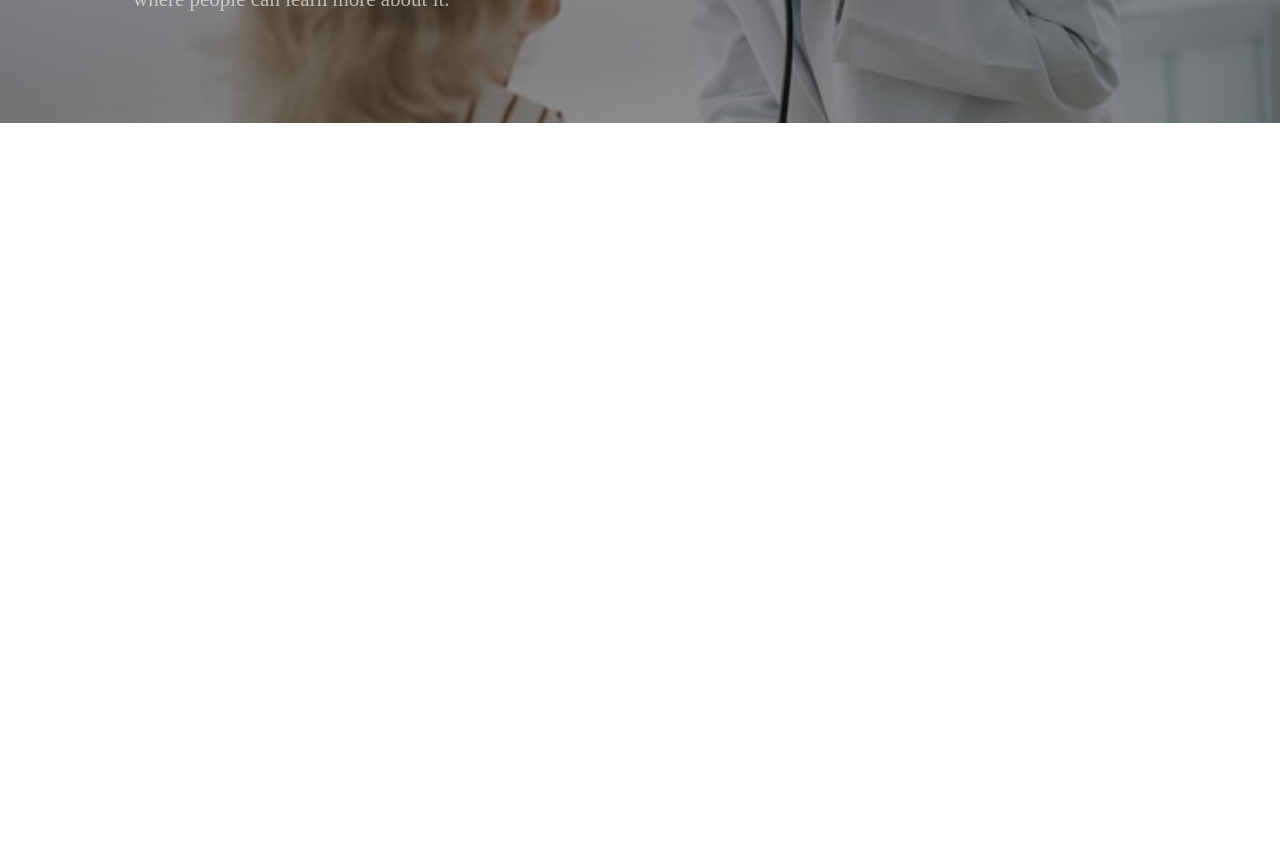
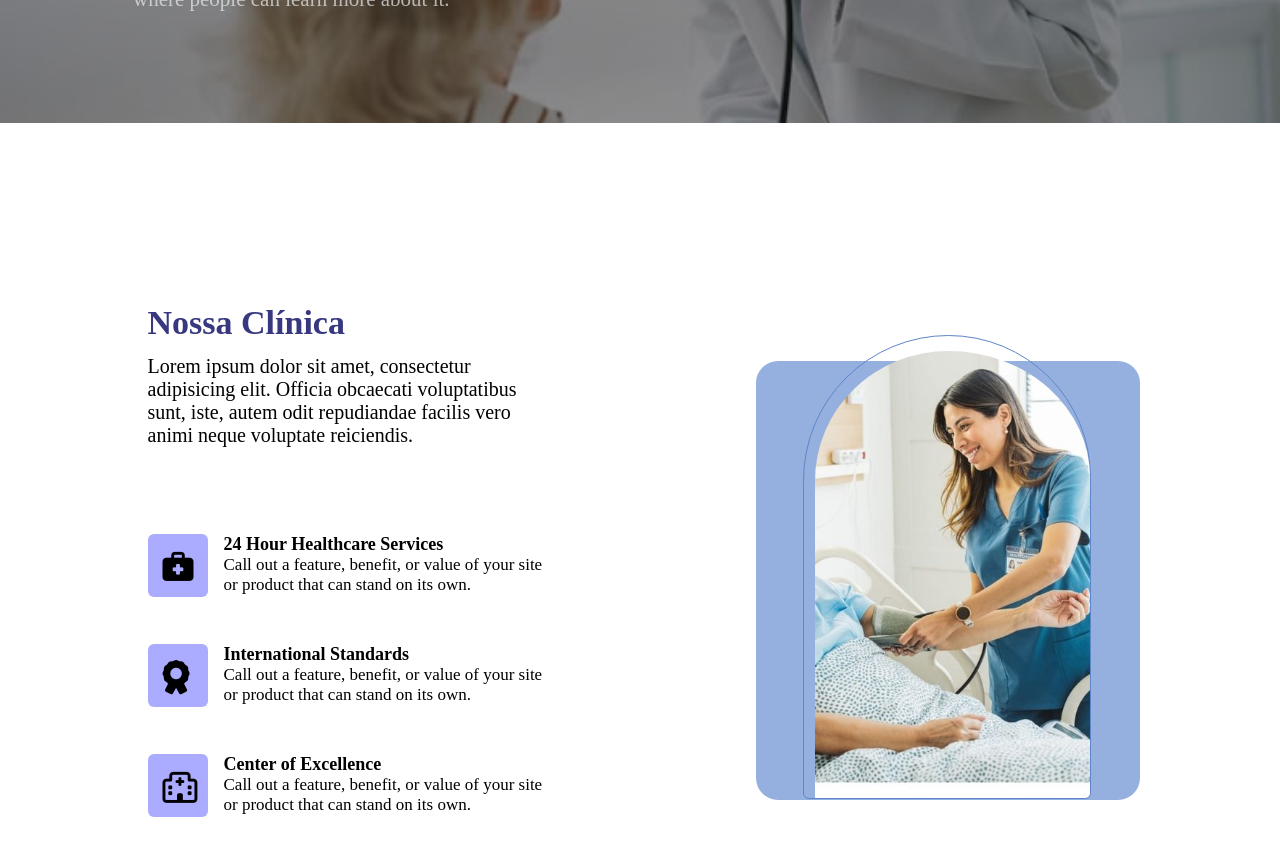
Before and after one commit to hellenpaula/projeto-clinica-medica, a React (Vite) app: page / in a window 1280 px wide. Shown: the part 380-1236 px from the top of the page. Before the commit the page ends 800 px from the top, so only its background shows below. Built offline with nearby package versions, Linux system fonts and the light colour scheme.

Commit message:
feat: criando estrutura básica da seção sobre

```diff
--- a/index.html
+++ b/index.html
@@ -2,6 +2,7 @@
 <html lang="en">
   <head>
     <meta charset="UTF-8" />
+    <link rel="stylesheet" href="https://cdnjs.cloudflare.com/ajax/libs/font-awesome/7.0.1/css/all.min.css">
     <link rel="icon" type="image/svg+xml" href="/favicon.svg" />
     <meta name="viewport" content="width=device-width, initial-scale=1.0" />
     <title>projeto-clinica-medica</title>
--- a/src/App.jsx
+++ b/src/App.jsx
@@ -17,6 +17,8 @@ import Header from './components/Header/Header.jsx'
 
 import SectionHome from './components/principal/SectionHome/SectionHome.jsx'
 
+import SectionSobre from './components/principal/SectionSobre/SectionSobre.jsx'
+
 
 function App() {
   const [count, setCount] = useState(0)
@@ -29,6 +31,7 @@ function App() {
     <Router>
       <Header />
       <SectionHome />
+      <SectionSobre />
       <Routes>
 
         <Route path='/contato' element={<Contato />}/>
--- /dev/null
+++ b/src/components/principal/SectionSobre/CardsSobre.css
@@ -0,0 +1,23 @@
+
+
+.CardSobre {
+    display: flex;
+    gap: 16px;
+    width: 400px;
+}
+
+.fa-solid, .fa-regular {
+    background: #0000ff54;
+    height: 26px;
+    padding: 18px 45px 45px 15px;
+    font-size: 31px;
+    border-radius: 6px;
+}
+
+.tituloTextoCardSobre {
+    font-size: 18px;
+}
+
+.paragrafoTextoCardSobre {
+    font-size: 17px;
+}
--- /dev/null
+++ b/src/components/principal/SectionSobre/CardsSobre.jsx
@@ -0,0 +1,22 @@
+
+import './CardsSobre.css'
+
+function CardsSobre(props) {
+    return(
+        <div className="CardSobre">
+            {/* icone */}
+            <i className={props.icon}></i>
+
+            {/* div.textoCardSobre */}
+            {/* h1 + p */}
+
+            <div className="TextoCardSobre">
+                <h4 className="tituloTextoCardSobre">{props.titulo}</h4>
+                <p className="paragrafoTextoCardSobre">{props.paragrafo}</p>
+            </div>
+
+        </div>
+    )
+}
+
+export default CardsSobre;
--- /dev/null
+++ b/src/components/principal/SectionSobre/SectionSobre.css
@@ -0,0 +1,179 @@
+
+
+.SectionSobre {
+    background-color: rgba(255,255,255,0.63);
+    /* color: rgba(16, 99, 172, 0.692); */
+    display: flex;
+    flex-direction: column;
+}
+
+.ContainerAreaSobre {
+    display: flex;
+    flex-direction: column;
+    padding: 102px 32px;
+    align-items: center;
+    /* order: 2; */
+    /* padding: 0px 20px; */
+}
+
+.IntroducaoAreaTextoSobre {
+    order: 1;
+}
+
+.TituloIntroducaoAreaSobre {
+    font-size: 34px;
+    color: #383880;
+    padding: 0px 0px 13px;
+    text-align: center;
+}
+
+
+.ParagrafoIntroducaoAreaSobre {
+    font-size: 20px;
+    max-width: 400px;
+    text-align: start;
+}
+
+.ContainerCardsAreaSobre {
+    order: 3;
+    display: flex;
+    flex-direction: column;
+    gap: 47px;
+    max-width: 400px;
+}
+
+
+
+.ContainerImgSectionSobre {
+    margin: 101px 0px 100px;
+    align-self: center;
+    background-color: #5983cca3;
+    /* border-radius: 13% 1%; */
+    padding: 37px 0px 0px 42px;
+    /* width: 18.6rem; */
+    /* height: 18.4rem; */
+    order: 2;
+
+    height: 24rem;
+    width: 21rem;
+    border-radius: 22px 22px;
+    height: 26.4rem;
+}
+
+.ImgSectionSobre {
+    /* border-radius: 149px 146px 6px 6px;
+    width: 16rem;
+    object-fit: cover; */
+
+    margin: -63px 0px 0px -12px;
+        height: 28rem;
+        border-radius: 149px 146px 6px 6px;
+        width: 17rem;
+        border: 1px solid #5f86c8;
+        padding: 15px 0px 0px 11px;
+        object-fit: cover
+
+}
+
+@media(min-width: 800px) {
+    .ContainerAreaSobre {
+        display: grid;
+        grid-template-columns: 18rem 16rem;
+        grid-template-rows: 300px 300px;
+        gap:  0px 94px;
+        justify-content: center;
+    }
+
+    .IntroducaoAreaTextoSobre {
+        width: 21rem;
+        margin: 0px 0px 0px -32px;
+        display: flex;
+        flex-direction: column;
+        /* align-items: center; */
+}
+
+    .ParagrafoIntroducaoAreaSobre {
+        font-size: 20px;
+        max-width: 400px;
+        text-align: start;
+}
+
+    .TituloIntroducaoAreaSobre {
+        text-align: start;
+    }
+
+    .CardSobre {
+        width: 357px;
+    }
+
+    .ContainerCardsAreaSobre {
+        order: 3;
+        display: flex;
+        flex-direction: column;
+        gap: 47px;
+        max-width: none;
+        align-items: center;
+        /* padding: 10px; */
+}
+
+    .ContainerImgSectionSobre {
+        margin: 422px 0px 50px;
+        /* height: 24rem; */
+        margin: 461px 0px 50px;
+        width: 19rem;
+        border-radius: 22px 22px;
+        height: 23.4rem;
+    }
+
+    .ImgSectionSobre {
+        margin: -60px 0px 0px -20px;
+        height: 25rem;
+        border-radius: 149px 146px 6px 6px;
+        width: 16rem;
+        border: 1px solid #5f86c8;
+        padding: 15px 0px 0px 11px;
+        object-fit: cover
+
+    }
+}
+
+@media(min-width: 1024px) {
+
+    .CardSobre {
+        width: 369px;
+    }
+
+    .ContainerAreaSobre {
+        gap: 0px 0px;
+        grid-template-columns: 50% 31%;
+    }
+
+    .IntroducaoAreaTextoSobre {
+        margin: 0px 0px 0px 0px;
+        width: 26rem;
+    }
+
+    .ContainerCardsAreaSobre {
+        align-items: start;
+    }
+
+    .ContainerImgSectionSobre {
+        margin: 430px 0px 50px;
+        /* height: 24rem; */
+        margin: 461px 0px 50px;
+        width: 24rem;
+        border-radius: 22px 22px;
+        height: 27.4rem;
+    }
+
+    .ImgSectionSobre {
+        margin: -63px 0px 0px 5px;
+        height: 29rem;
+        border-radius: 149px 146px 6px 6px;
+        width: 18rem;
+        border: 1px solid #5f86c8;
+        padding: 15px 0px 0px 11px;
+        object-fit: cover
+
+    }
+}
--- /dev/null
+++ b/src/components/principal/SectionSobre/SectionSobre.jsx
@@ -0,0 +1,71 @@
+
+import './SectionSobre.css'
+
+import CardsSobre from './CardsSobre.jsx'
+
+import ImgSectionSobre from '../../../assets/img/img sobre médica paciente.jpg'
+
+function SectionSobre() {
+
+    const DadosCardSobre = [
+        {
+            id: 1,
+            icon: "fa-solid fa-briefcase-medical" ,
+            titulo: "24 Hour Healthcare Services",
+            paragrafo: "Call out a feature, benefit, or value of your site or product that can stand on its own."
+        },
+        {
+            id: 2,
+            icon: "fa-solid fa-award",
+            titulo: "International Standards",
+            paragrafo: "Call out a feature, benefit, or value of your site or product that can stand on its own."
+        },
+        {
+            id: 3,
+            icon: "fa-regular fa-hospital",
+            titulo: "Center of Excellence",
+            paragrafo: "Call out a feature, benefit, or value of your site or product that can stand on its own."
+        }
+    ]
+
+
+    return(
+        <section className="SectionSobre" id="Sobre">
+
+            {/* <div className="ContainerAreaTextoSobre"> */}
+            <div className="ContainerAreaSobre">
+                <div className="IntroducaoAreaTextoSobre">
+                    <h3 className="TituloIntroducaoAreaSobre">Nossa Clínica</h3>
+
+                    <p className="ParagrafoIntroducaoAreaSobre">
+                        Lorem ipsum dolor sit amet, consectetur adipisicing elit. Officia obcaecati voluptatibus sunt, iste, autem odit repudiandae facilis vero animi neque voluptate reiciendis.
+                    </p>
+                </div>
+
+                <div className="ContainerCardsAreaSobre">
+
+                    {DadosCardSobre.map((dado) => (
+                         <CardsSobre
+                         id={dado.id}
+                         icon={dado.icon}
+                         titulo={dado.titulo}
+                         paragrafo={dado.paragrafo}
+                         />
+                    ))}
+
+                </div>
+
+               <div className="ContainerImgSectionSobre">
+
+                <img src={ImgSectionSobre} alt="" className="ImgSectionSobre" />
+            </div>
+
+            </div>
+
+
+
+        </section>
+    )
+}
+
+export default SectionSobre;
```
Also changed, not shown: src/assets/img/img sobre médica paciente.jpg (added).
